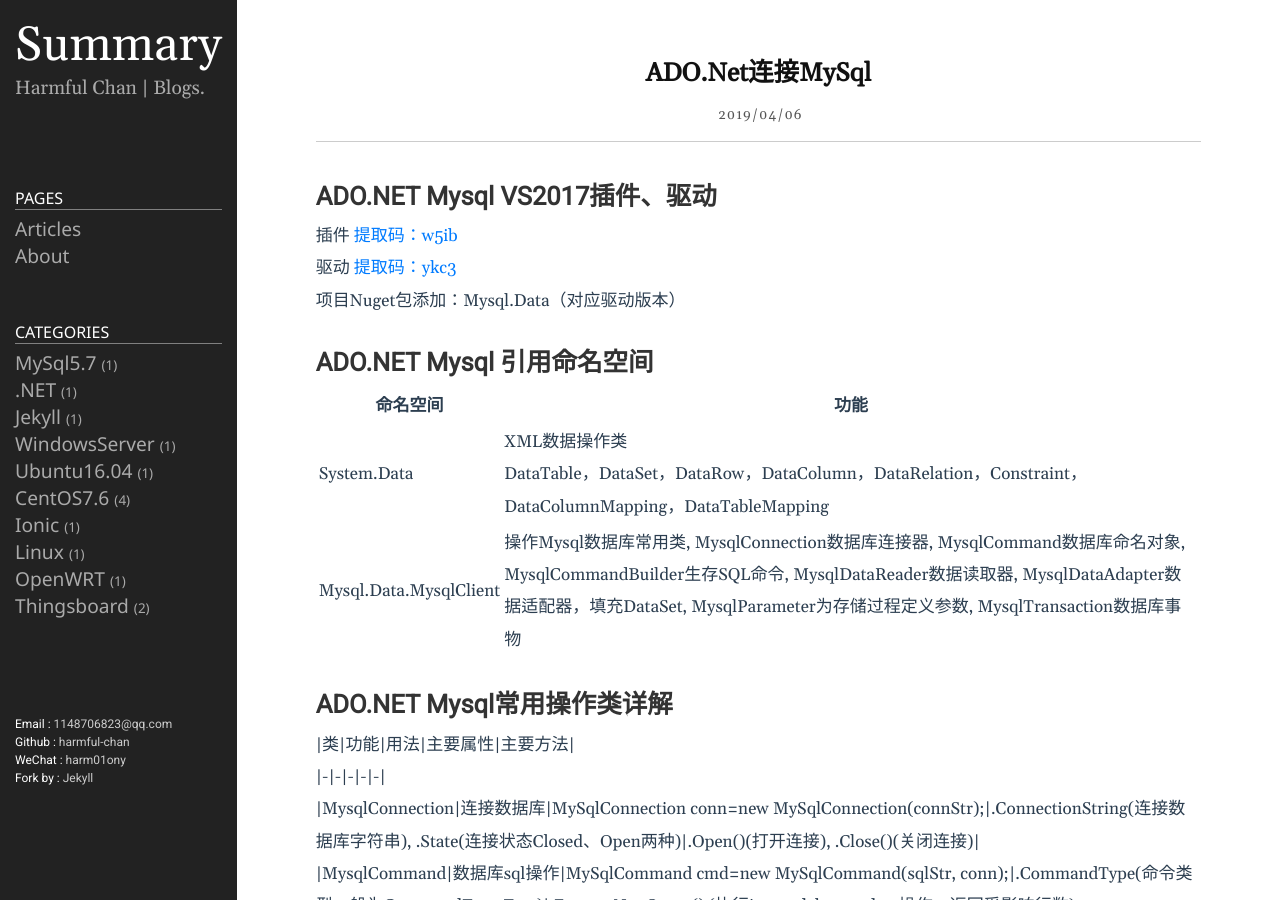
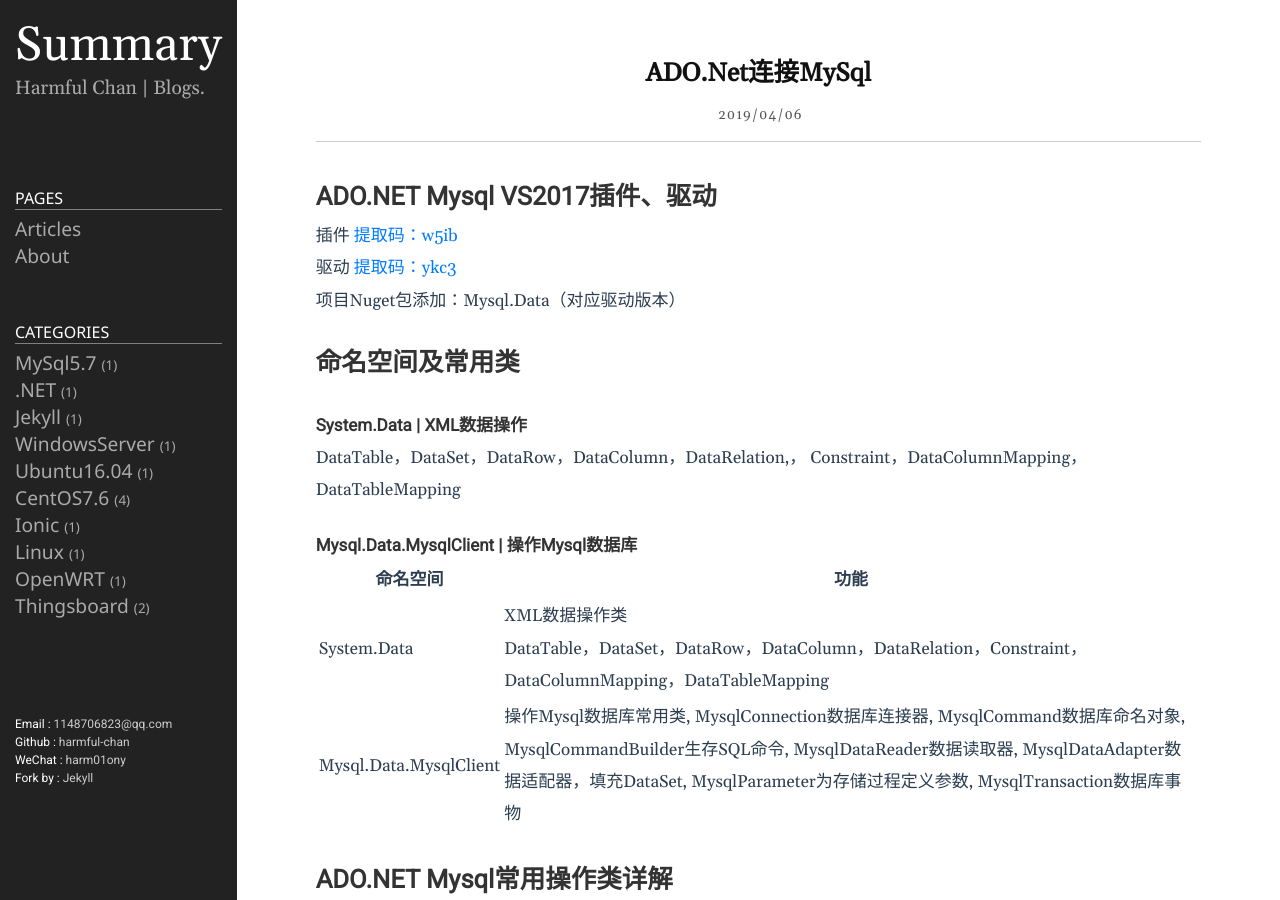
Before and after one commit to harmful-chan/pages, a Jekyll site: the page built from _posts/2019-04-06-ADO.Net连接MySql.md, in a window 1280 px wide and 900 px high. Built offline with Jekyll 4.4.1, drawn with Linux system fonts in a browser that asks for light colours.

Commit message:
_posts/2019-04-06-ADO.Net连接MySql.md updated from https://stackedit.io/

```diff
--- a/_posts/2019-04-06-ADO.Net连接MySql.md
+++ b/_posts/2019-04-06-ADO.Net连接MySql.md
@@ -9,7 +9,11 @@
 驱动 [提取码：ykc3 ](https://pan.baidu.com/s/1JExlZDO9-4CgkjrjgcyrQg )
 项目Nuget包添加：Mysql.Data（对应驱动版本）
 
-## ADO.NET Mysql 引用命名空间
+## 命名空间及常用类
+#### System.Data | XML数据操作
+DataTable，DataSet，DataRow，DataColumn，DataRelation,，   Constraint，DataColumnMapping，DataTableMapping
+
+#### Mysql.Data.MysqlClient | 操作Mysql数据库
 
 |命名空间|功能|
 |-|-|
```
Also changed, not shown: other parts of _posts/2019-04-06-ADO.Net连接MySql.md (+2 -1 lines).
